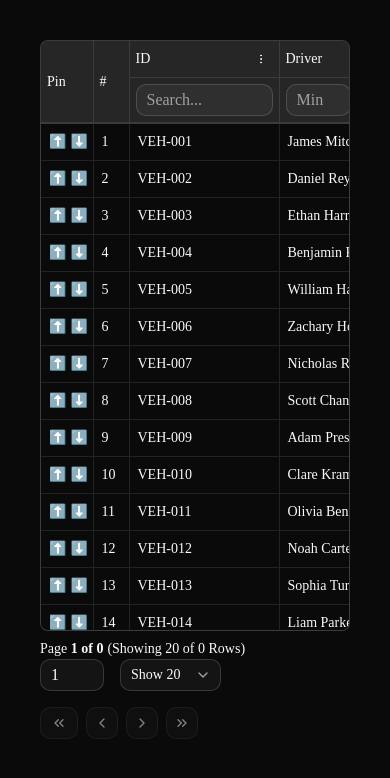
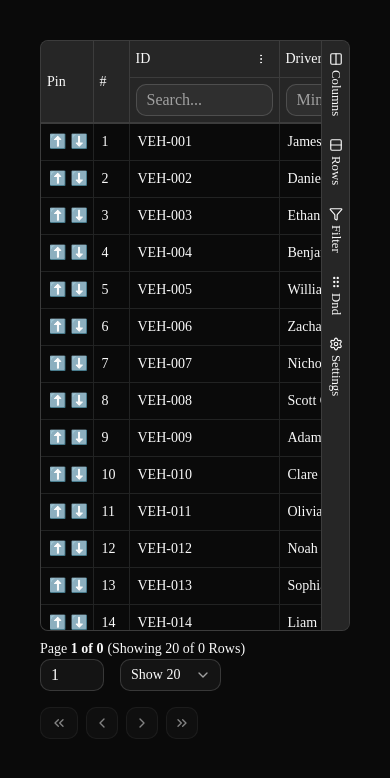
Before and after one commit to jsdev-robin/munza-x-data-grid, a React (Vite) app: page / in a window 390 px wide. Shown: the top 778 px of the page. Built offline with nearby package versions, Linux system fonts and the light colour scheme.

Commit message:
fix: update version to 3.0.3 and adjust toolbar visibility classes

```diff
--- a/package.json
+++ b/package.json
@@ -1,7 +1,7 @@
 {
   "name": "munza-x-data-grid",
   "private": false,
-  "version": "3.0.1",
+  "version": "3.0.3",
   "type": "module",
   "files": [
     "dist"
--- a/src/package/components/toolbar/index.tsx
+++ b/src/package/components/toolbar/index.tsx
@@ -18,7 +18,7 @@ const Toolbar = ({ height }: { height: number }) => {
 
   return (
     <div
-      className="mun:bg-muted mun:overflow-hidden mun:hidden mun:sm:flex"
+      className="mun:bg-muted mun:overflow-hidden mun:flex"
       style={{
         height: height,
       }}
```
